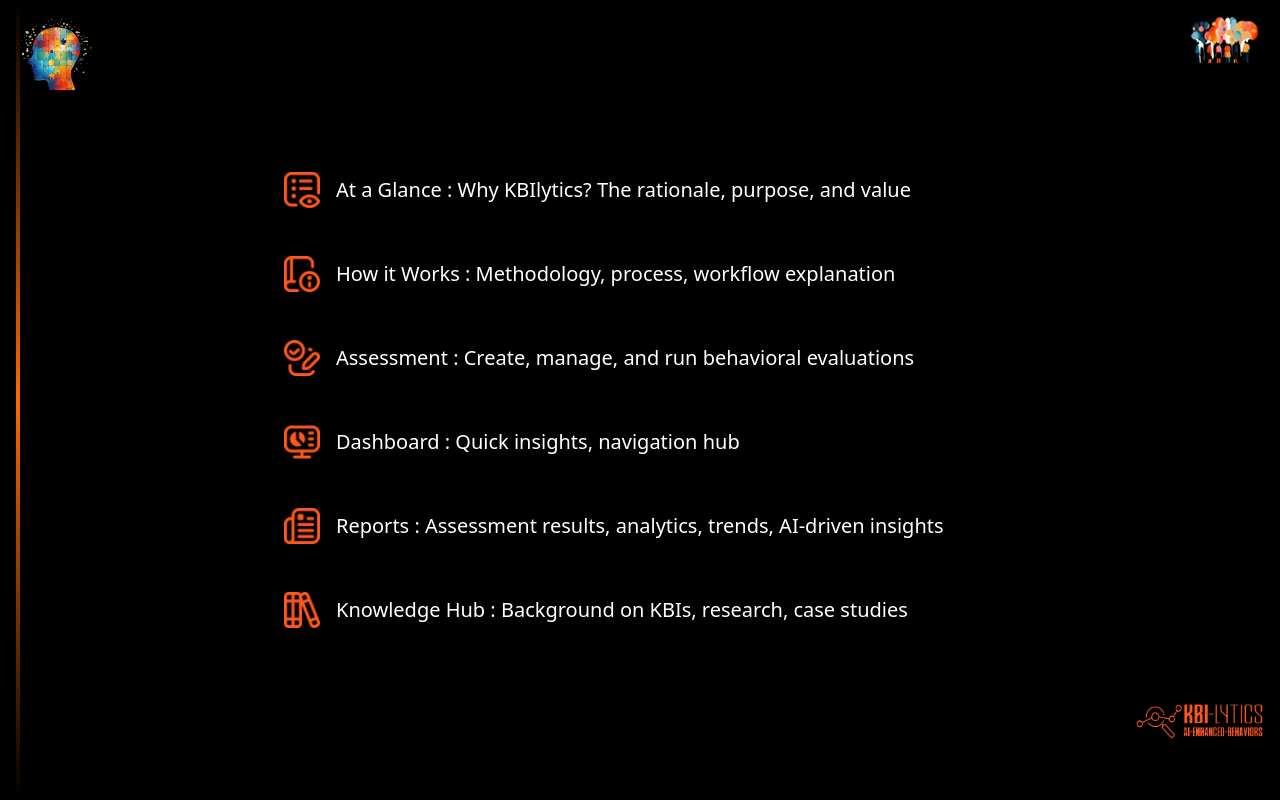
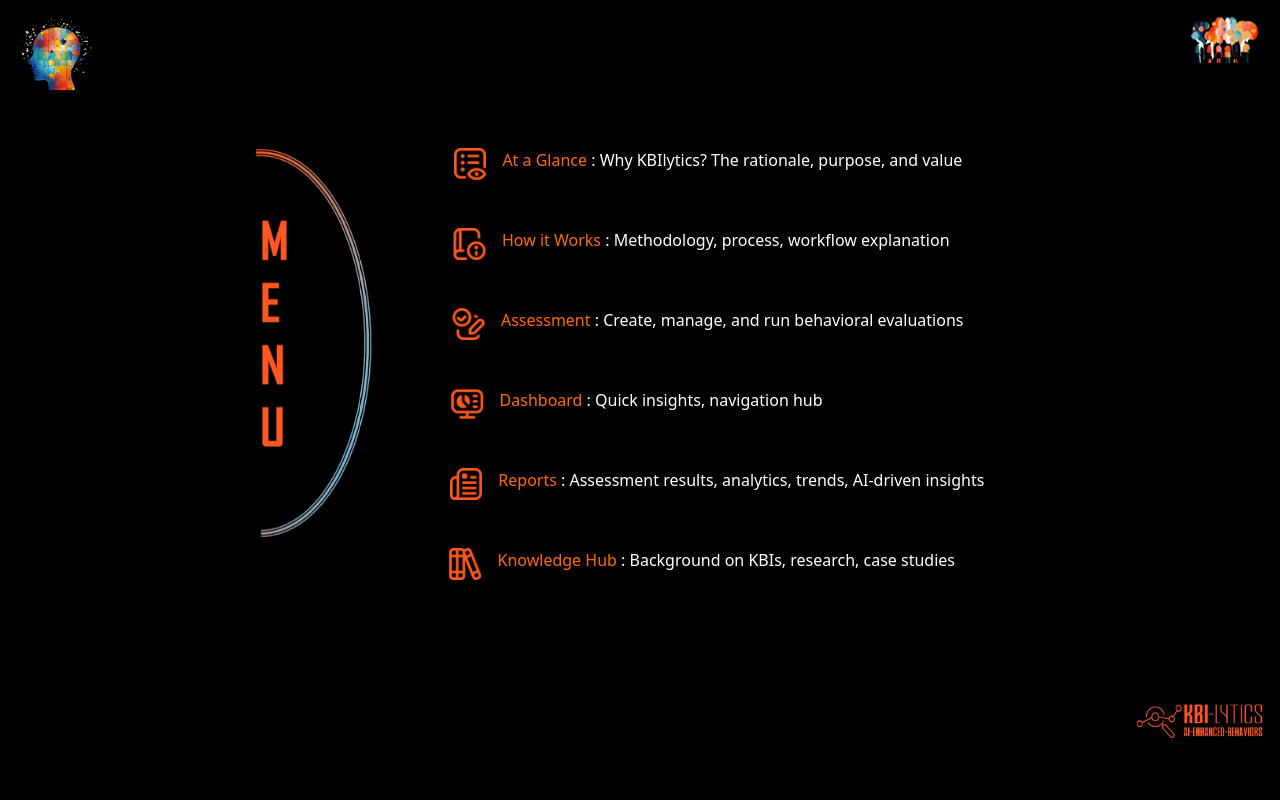
Before and after one commit to addiayoub/Key-Behavioral-Indicators, a React (Vite) app in the folder client/: page / in a window 1280 px wide. Both pictures are taken after a click on the button "DÉMARRER". Built offline with nearby package versions, Linux system fonts and the light colour scheme.

Commit message:
commit new designe

```diff
--- a/client/index.html
+++ b/client/index.html
@@ -2,9 +2,9 @@
 <html lang="en">
   <head>
     <meta charset="UTF-8" />
-    <link rel="icon" type="image/svg+xml" href="/cropped-nhancit.png" />
+    <link rel="icon" type="image/svg+xml" href="/Picture12.png" />
     <meta name="viewport" content="width=device-width, initial-scale=1.0" />
-    <title>Enhance it</title>
+    <title>KBI-Lytics</title>
   </head>
   <body>
     <div id="root"></div>
--- a/client/package.json
+++ b/client/package.json
@@ -14,6 +14,7 @@
     "@tailwindcss/vite": "^4.0.6",
     "axios": "^1.7.9",
     "fetch": "^1.1.0",
+    "lucide": "^0.487.0",
     "lucide-react": "^0.475.0",
     "react": "^19.0.0",
     "react-dom": "^19.0.0",
--- a/client/src/KBILytics/KBILyticsComponent .jsx
+++ b/client/src/KBILytics/KBILyticsComponent .jsx
@@ -1,21 +1,25 @@
-import  { useState } from 'react';
+import { useState } from 'react';
 import logo from '/Picture2.png';
 import tete from '/tete.png';
 import picture10 from '/Picture10.png';
-import './KBILyticsComponent.css'
-// Icons for the menu
+import menuImage from '/menu-vertical.png';
+import './KBILyticsComponent.css';
 import atGlanceIcon from '/Picture4.png';
 import howItWorksIcon from '/Picture5.png';
 import assessmentIcon from '/Picture6.png';
 import dashboardIcon from '/Picture7.png';
 import reportsIcon from '/Picture8.png';
 import knowledgeHubIcon from '/Picture9.png';
+import { Undo2 } from 'lucide-react';
 
 const KBILyticsComponent = () => {
   const [showMenu, setShowMenu] = useState(false);
   const [animationComplete, setAnimationComplete] = useState(false);
   const [menuVisible, setMenuVisible] = useState(false);
   const [lineAnimation, setLineAnimation] = useState(false);
+  const [menuItemsVisible, setMenuItemsVisible] = useState([]);
+  const [selectedItem, setSelectedItem] = useState(null);
+  const [contentElementsVisible, setContentElementsVisible] = useState([]);
 
   const handleStartClick = () => {
     setShowMenu(true);
@@ -23,51 +27,109 @@
       setAnimationComplete(true);
       setTimeout(() => {
         setMenuVisible(true);
-        // Démarrer l'animation de la ligne après que le menu est visible
         setTimeout(() => setLineAnimation(true), 200);
+
+        const totalItems = 6;
+        for (let i = 0; i < totalItems; i++) {
+          setTimeout(() => {
+            setMenuItemsVisible(prev => [...prev, i]);
+          }, 300 + (i * 150));
+        }
       }, 100);
     }, 1000);
+  };
+
+  const handleMenuItemClick = (index) => {
+    setSelectedItem(index);
+    setMenuVisible(false);
+    setContentElementsVisible([]);
+
+    // Animate content elements one by one
+    setTimeout(() => {
+      setContentElementsVisible([0]); // Title
+      setTimeout(() => {
+        setContentElementsVisible([0, 1]); // Left section
+        setTimeout(() => {
+          setContentElementsVisible([0, 1, 2]); // Content
+        }, 150);
+      }, 150);
+    }, 150);
+  };
+
+  const handleBackClick = () => {
+    setContentElementsVisible([]);
+    setTimeout(() => {
+      setSelectedItem(null);
+      setMenuVisible(true);
+    }, 300);
   };
 
   const menuItems = [
     {
       icon: atGlanceIcon,
-      title: "At a Glance : Why KBIlytics? The rationale, purpose, and value"
+      title: "At a Glance",
+      description: "Why KBIlytics? The rationale, purpose, and value",
+      content: {
+        title: "Why KBIlytics? The rationale, purpose, and value",
+        text: "Rather than reacting to people's attitudes and behaviors during a project, organizations can proactively assess and map behavioral trends within the company. By leveraging this factual understanding, businesses can develop a tailored change management plan before or during a digital or organizational transformation. This approach enhances the likelihood of achieving successful and sustainable outcomes."
+      }
     },
     {
       icon: howItWorksIcon,
-      title: "How it Works : Methodology, process, workflow explanation"
+      title: "How it Works",
+      description: "Methodology, process, workflow explanation",
+      content: {
+        title: "Methodology, process, workflow explanation",
+        text: "Detailed methodology explanation goes here. Process workflow description. Step-by-step guide on how the system works."
+      }
     },
     {
       icon: assessmentIcon,
-      title: "Assessment : Create, manage, and run behavioral evaluations"
+      title: "Assessment",
+      description: "Create, manage, and run behavioral evaluations",
+      content: {
+        title: "Create, manage, and run behavioral evaluations",
+        text: "Assessment creation process description. Management tools overview. How to run behavioral evaluations."
+      }
     },
     {
       icon: dashboardIcon,
-      title: "Dashboard : Quick insights, navigation hub"
+      title: "Dashboard",
+      description: "Quick insights, navigation hub",
+      content: {
+        title: "Quick insights, navigation hub",
+        text: "Dashboard features overview. How to navigate the interface. Key insights visualization."
+      }
     },
     {
       icon: reportsIcon,
-      title: "Reports : Assessment results, analytics, trends, AI-driven insights"
+      title: "Reports",
+      description: "Assessment results, analytics, trends, AI-driven insights",
+      content: {
+        title: "Assessment results, analytics, trends, AI-driven insights",
+        text: "Understanding your assessment results. Analytics and trends interpretation. AI-driven insights explanation."
+      }
     },
     {
       icon: knowledgeHubIcon,
-      title: "Knowledge Hub : Background on KBIs, research, case studies"
+      title: "Knowledge Hub",
+      description: "Background on KBIs, research, case studies",
+      content: {
+        title: "Background on KBIs, research, case studies",
+        text: "Key Behavioral Indicators background. Research findings and white papers. Case studies and success stories."
+      }
     }
   ];
 
-  // Landing page view
   if (!showMenu) {
     return (
-      <div id='Landing_page_view' className="flex flex-col items-center justify-center w-full h-screen bg-black text-white">
-        <div className="flex flex-row items-center justify-between w-full max-w-6xl px-8">
-          <div className="flex flex-col items-start space-y-2">
-            <div className="flex flex-col">
-              <img src={logo} alt="KBI-LYTICS Logo" className="mt-9 w-150" />
-            </div>
+      <div id='Landing_page_view' className="flex flex-col items-center justify-center w-full h-screen bg-black text-white px-4">
+        <div className="flex flex-col md:flex-row items-center justify-between w-full max-w-6xl">
+          <div className="flex flex-col items-center md:items-start space-y-2 mb-8 md:mb-0">
+            <img src={logo} alt="KBI-LYTICS Logo" className="w-40 md:w-150" />
           </div>
 
-          <div className="w-120 h-120 relative">
+          <div className="w-40 h-40 md:w-120 md:h-120 relative">
             <img
               src={tete}
               alt="Puzzle Head"
@@ -76,10 +138,10 @@
           </div>
         </div>
 
-        <div className="mt-12">
+        <div className="mt-8 md:mt-12">
           <button
             onClick={handleStartClick}
-            className="px-8 py-3 bg-orange-500 text-white font-bold text-xl rounded-full hover:bg-orange-600 cursor-pointer transition-colors duration-300 shadow-lg"
+            className="px-6 py-3 md:px-8 md:py-3 bg-orange-500 text-white font-bold text-lg md:text-xl rounded-full hover:bg-orange-600 cursor-pointer transition-colors duration-300 shadow-lg"
           >
             DÉMARRER
           </button>
@@ -88,26 +150,23 @@
     );
   }
 
-  // Animation and menu page view
   return (
     <div className="w-full h-screen bg-black text-white overflow-hidden relative">
-      {/* Head animation to top left */}
+      {/* Background elements */}
       <div
-        className={`absolute transition-all duration-1000 ease-in-out ${animationComplete ? 'top-4 left-4 w-20 h-20' : 'top-1/2 left-1/2 transform -translate-x-1/2 -translate-y-1/2 w-48 h-48'}`}
+        className={`absolute transition-all duration-1000 ease-in-out ${animationComplete ? 'top-4 left-4 w-12 h-12 md:w-20 md:h-20' : 'top-1/2 left-1/2 transform -translate-x-1/2 -translate-y-1/2 w-32 h-32 md:w-48 md:h-48'}`}
       >
         <img src={tete} alt="Puzzle Head" className="w-full h-full object-contain" />
       </div>
 
-      {/* Logo animation to bottom right */}
       <div
-        className={`absolute transition-all duration-1000 ease-in-out ${animationComplete ? 'bottom-4 right-4 w-32 h-32' : 'top-1/2 left-1/2 transform -translate-x-1/2 -translate-y-1/2 w-64 h-64'}`}
+        className={`absolute transition-all duration-1000 ease-in-out ${animationComplete ? 'bottom-4 right-4 w-20 h-20 md:w-32 md:h-32' : 'top-1/2 left-1/2 transform -translate-x-1/2 -translate-y-1/2 w-40 h-40 md:w-64 md:h-64'}`}
       >
         <img src={logo} alt="KBI-LYTICS Logo" className="w-full h-full object-contain" />
       </div>
 
-    {/* Picture10 en haut à droite - seulement après animation */}
       {animationComplete && (
-        <div className="absolute top-4 right-4 transition-opacity duration-500">
+        <div className="absolute top-4 right-4 transition-opacity duration-500 w-12 h-12 md:w-auto md:h-auto">
           <img
             id='img_equipe'
             src={picture10}
@@ -117,45 +176,163 @@
         </div>
       )}
 
-      {/* Vertical line on the left with animation */}
-      {menuVisible && (
-        <div className="absolute left-4 top-0 h-full overflow-hidden">
-          <div className={`w-1 bg-gradient-to-b from-transparent via-orange-500 to-transparent transition-all duration-1000 ease-in-out ${lineAnimation ? 'h-full' : 'h-0'}`}></div>
+      {/* Vertical line */}
+      {(menuVisible || selectedItem !== null) && (
+        <div className="hidden md:block absolute left-6 top-0 h-full overflow-hidden">
+          <div
+            className={`w-1 bg-gradient-to-b from-transparent via-orange-500 to-transparent transition-all duration-1000 ease-in-out
+                      ${lineAnimation ? 'h-full' : 'h-0'}`}
+            style={{
+              animation: lineAnimation ? 'lineGrow 1s ease-in-out' : 'none'
+            }}
+          ></div>
         </div>
       )}
 
-      {/* Menu content with equation on the left */}
-      {animationComplete && (
-        <div className={`absolute inset-0 flex flex-col items-center justify-center pt-20 pb-20 transition-opacity duration-500 ${menuVisible ? 'opacity-100' : 'opacity-0'}`}>
-          <div className="w-full max-w-3xl px-4 overflow-y-auto relative">
-            {/* Equation on the left of the menu */}
-            <div className="absolute -left-16 top-1/2 transform -translate-y-1/2 text-orange-500 font-mono text-lg vertical-text">
-              [1 2 ÷ 3 = 4]
+      {/* Menu view */}
+      <div
+        className={`absolute inset-0 transition-all duration-500 ease-in-out
+                  ${menuVisible ? 'opacity-100 z-10' : 'opacity-0 z-0'}`}
+        style={{
+          transform: menuVisible ? 'translateX(0)' : 'translateX(-50px)'
+        }}
+      >
+        <div className="w-full h-full flex justify-center pt-16 sm:pt-20 md:pt-28">
+          <div className="flex flex-col sm:flex-row w-full max-w-5xl px-4 md:px-8">
+            <div className="flex justify-center sm:justify-start mb-6 sm:mb-0 sm:mr-4 md:mr-6">
+              <img
+                src={menuImage}
+                alt="Vertical Menu"
+                className="h-32 sm:h-100 md:h-120 object-contain opacity-0 animate-fade-in"
+                style={{
+                  animation: 'fadeIn 0.8s forwards',
+                  animationDelay: '0.5s'
+                }}
+              />
             </div>
 
+            <div className="flex-1 relative">
               {menuItems.map((item, index) => (
                 <div
                   key={index}
-                className="flex items-center my-6 cursor-pointer hover:bg-gray-900 p-3 rounded-lg transition-all"
+                  onClick={() => handleMenuItemClick(index)}
+                  className={`flex items-start my-3 sm:my-4 md:my-6 cursor-pointer hover:bg-gray-900 p-2 md:p-3 rounded-lg transition-all
+                            ${menuItemsVisible.includes(index) ?
+                                'animate-float' :
+                                'opacity-0 translate-x-10'}`}
+                  style={{
+                    animationDelay: `${index * 100}ms`,
+                    transformOrigin: 'left center'
+                  }}
                 >
-                <div className="flex-shrink-0 mr-4">
-                  <img src={item.icon} alt="Icon" className="w-9 h-9" />
+                  <div className="flex-shrink-0 mr-2 sm:mr-3 md:mr-4">
+                    <img src={item.icon} alt="Icon" className="w-5 h-5 sm:w-6 sm:h-6 md:w-8 md:h-8" />
                   </div>
-                <div className="text-xl font-medium text-white">
-                  {item.title}
+                  <div className="text-sm sm:text-base md:text-base">
+                    <span className="font-medium text-orange-500">{item.title}</span>
+                    <div className="sm:inline">
+                      <span className="text-white"> : {item.description}</span>
+                    </div>
                   </div>
                 </div>
               ))}
             </div>
           </div>
+        </div>
+      </div>
+
+      {/* Content view */}
+      {selectedItem !== null && (
+        <div className="absolute inset-0 flex flex-col pt-10 px-4 sm:px-8 md:px-20">
+          {/* Title with animation */}
+          <h1
+            className={`text-xl sm:text-2xl md:text-3xl font-bold mb-4 sm:mb-6 text-orange-500 text-center  transition-all duration-500
+                      ${contentElementsVisible.includes(0) ? 'opacity-100 translate-y-0' : 'opacity-0 -translate-y-6'}`}
+          >
+            {menuItems[selectedItem].content.title}
+          </h1>
+
+          <div className="flex flex-col md:flex-row gap-4 sm:gap-6 pt-20 md:gap-8 items-start flex-grow">
+            {/* Left section with animation */}
+            <div
+              className={`w-full md:w-1/6 flex flex-col items-center md:items-start mb-4 transition-all duration-500
+                        ${contentElementsVisible.includes(1) ? 'opacity-100 translate-x-0' : 'opacity-0 -translate-x-6'}`}
+            >
+              <div className="flex items-center space-x-2 sm:space-x-3 text-white">
+                <img src={menuItems[selectedItem].icon} alt="Icon" className="w-6 h-6 sm:w-7 sm:h-7 md:w-8 md:h-8" />
+                <h2 className="text-lg sm:text-xl font-bold">{menuItems[selectedItem].title}</h2>
+              </div>
+            </div>
+
+            {/* Main content with paragraph */}
+            <div className="w-full md:w-5/6 relative">
+              <div className="border border-white rounded-2xl sm:rounded-3xl p-4 sm:p-6 md:p-18 border_content ">
+                <div className="text-base sm:text-lg">
+                  <p
+                    className={`transition-all duration-500
+                              ${contentElementsVisible.includes(2) ? 'opacity-100 translate-x-0' : 'opacity-0 translate-x-6'}`}
+                  >
+                    {menuItems[selectedItem].content.text}
+                  </p>
+                </div>
+              </div>
+            </div>
+          </div>
+
+          {/* Back button */}
+          <div className="flex justify-center pb-6 md:pb-8">
+            <button
+              onClick={handleBackClick}
+              className="bg-orange-500 text-white px-4 py-2 sm:px-6 sm:py-3 rounded-full hover:bg-orange-600 cursor-pointer transition-colors text-sm sm:text-base"
+            >
+              <Undo2 />
+            </button>
+          </div>
+        </div>
       )}
 
-      {/* Custom styles */}
-      <style >{`
-        .vertical-text {
-          writing-mode: vertical-rl;
-          text-orientation: mixed;
-          transform: rotate(180deg);
+      {/* CSS Animations */}
+      <style jsx>{`
+        @keyframes float {
+          0% {
+            transform: translateX(0);
+          }
+          50% {
+            transform: translateX(5px);
+          }
+          100% {
+            transform: translateX(0);
+          }
+        }
+        @keyframes lineGrow {
+          from {
+            height: 0;
+          }
+          to {
+            height: 100%;
+          }
+        }
+        @keyframes fadeIn {
+          from {
+            opacity: 0;
+          }
+          to {
+            opacity: 1;
+          }
+        }
+        .animate-float {
+          animation: float 3s ease-in-out infinite;
+          opacity: 1;
+          transform: translateX(0);
+        }
+        .animate-fade-in {
+          animation: fadeIn 0.8s forwards;
+        }
+
+        @media (max-width: 640px) {
+          .animate-float {
+            animation: float 2s ease-in-out infinite;
+          }
         }
       `}</style>
     </div>
--- a/client/src/KBILytics/KBILyticsComponent.css
+++ b/client/src/KBILytics/KBILyticsComponent.css
@@ -5,3 +5,6 @@
 #img_equipe{
     animation: fadeIn 0.9s;
 }
+.border_content{
+    border-radius: 50px;
+}
```
Also changed, not shown: client/public/Picture12.png (added), client/public/menu-vertical.png (added). Lines whose indentation alone changed are shown as unchanged.
